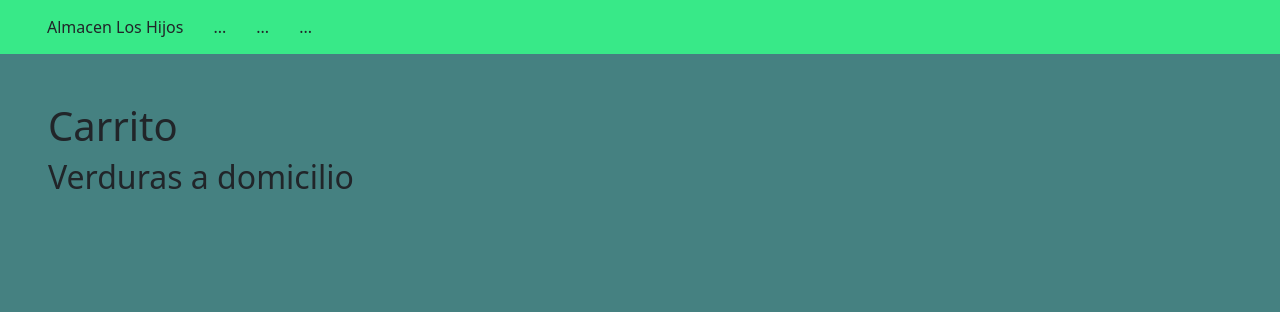
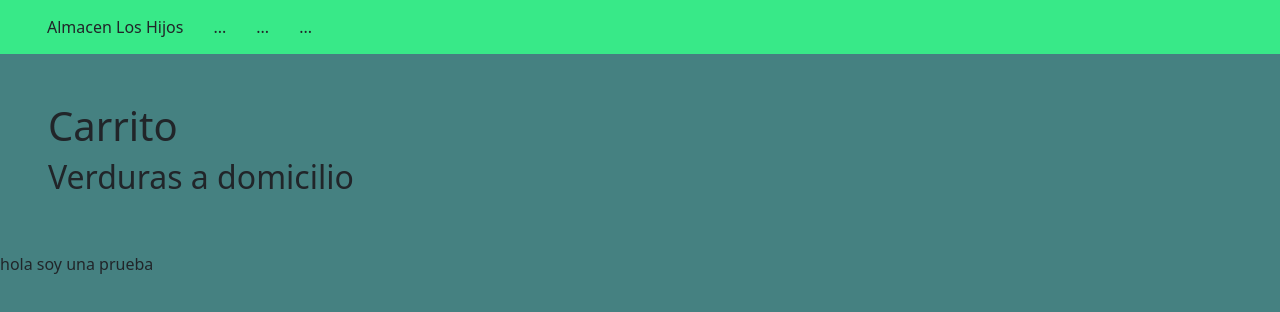
Before and after one commit to jleuce/PRUEBA, a plain HTML site: page index.html in a window 1280 px wide. Drawn offline with nearby package versions, Linux system fonts and the light colour scheme; some packages are replaced by stand-ins of ours; no server answers; a script that the page names is missing.

Commit message:
probando 2

```diff
--- a/index.html
+++ b/index.html
@@ -34,7 +34,7 @@
     <script type="text/javascript" src="https://cdn.jsdelivr.net/npm/toastify-js"></script>
     <script src="https://cdn.jsdelivr.net/npm/bootstrap@5.2.0-beta1/dist/js/bootstrap.bundle.min.js" integrity="sha384-pprn3073KE6tl6bjs2QrFaJGz5/SUsLqktiwsUTF55Jfv3qYSDhgCecCxMW52nD2" crossorigin="anonymous"></script>
     <script src="./verduleria v003.js"></script>
-
+      hola soy una prueba
 
 </body>
 </html>
```
